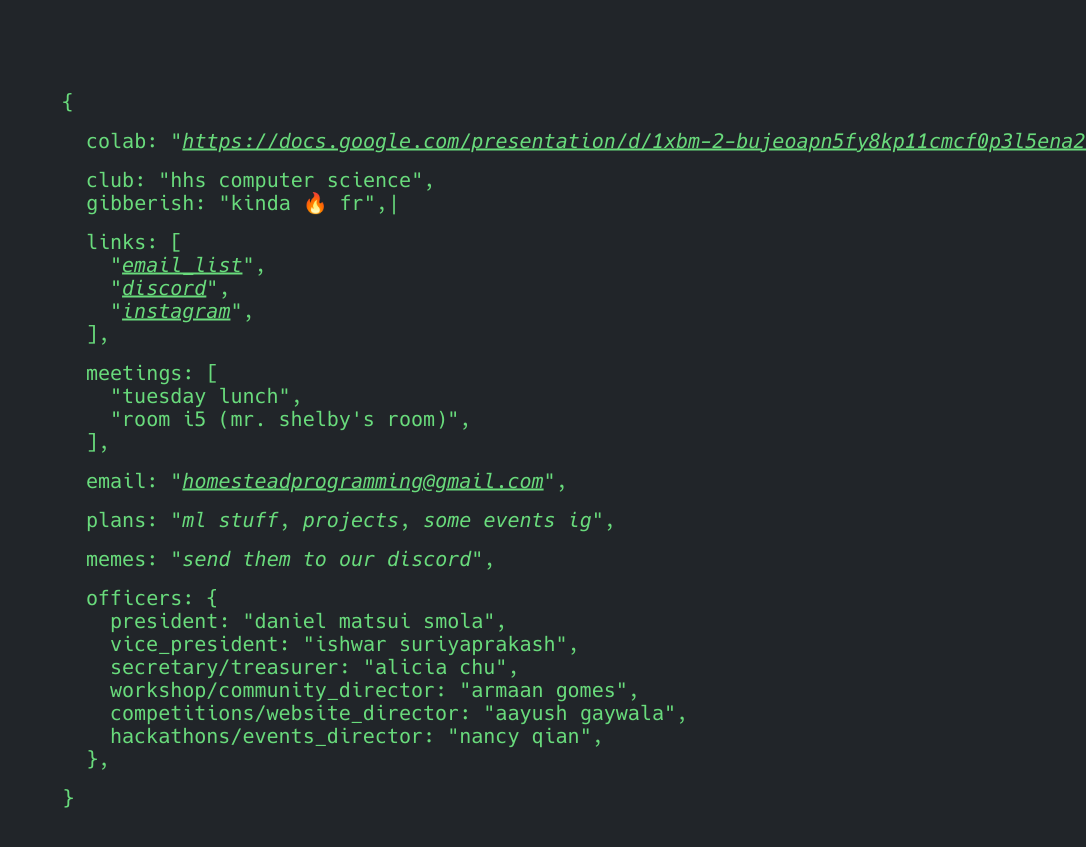
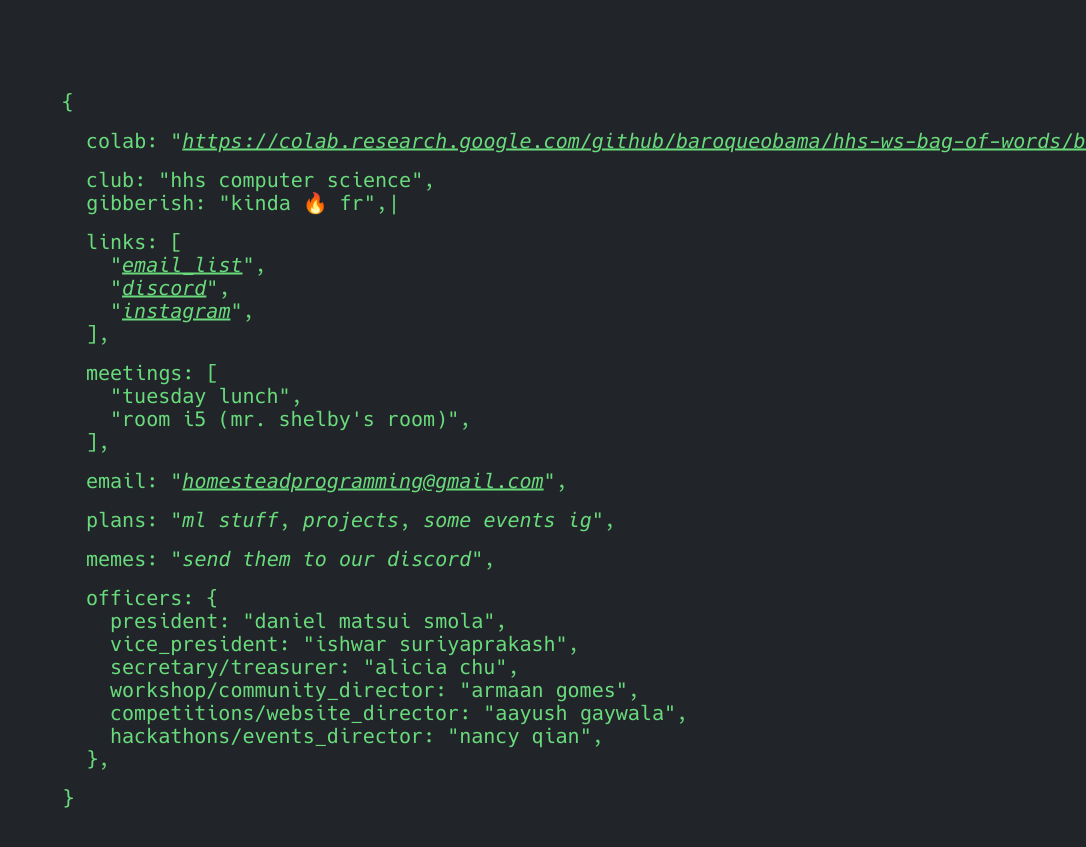
Before and after one commit to BaroqueObama/BaroqueObama.github.io, a Jekyll site: the page built from index.md, in a window 1280 px wide. Shown: the top 847 px of the page, without its empty margins (194-1280 px from the left). Built offline with Jekyll 4.4.1, drawn with Linux system fonts in a browser that asks for light colours.

Commit message:
HERE BUDDY

```diff
--- a/_layouts/home.html
+++ b/_layouts/home.html
@@ -4,7 +4,7 @@ layout: default
 
 <main class="json">
   <div class="block">
-    <p><span class="key">CoLab</span><span class="attr"><a href="https://docs.google.com/presentation/d/1xBm-2-bujeOapn5Fy8kP11cmCF0p3l5ENa2c48UyODM/edit?usp=sharing">{{ "https://docs.google.com/presentation/d/1xBm-2-bujeOapn5Fy8kP11cmCF0p3l5ENa2c48UyODM/edit?usp=sharing" }}</a></span></p>
+    <p><span class="key">CoLab</span><span class="attr"><a href="https://colab.research.google.com/github/BaroqueObama/hhs-ws-bag-of-words/blob/main/sentiment_analysis.ipynb">{{ "https://colab.research.google.com/github/BaroqueObama/hhs-ws-bag-of-words/blob/main/sentiment_analysis.ipynb" }}</a></span></p>
   </div>
   <div class="block">
     {% if site.json.name %}
```
